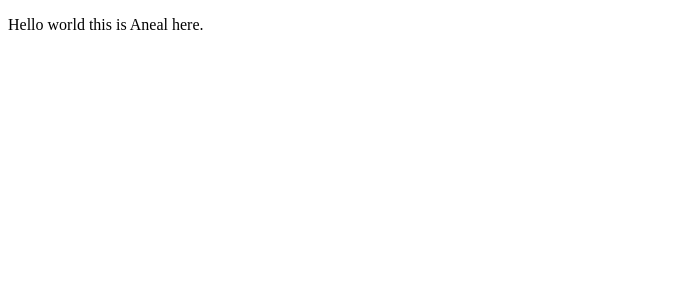
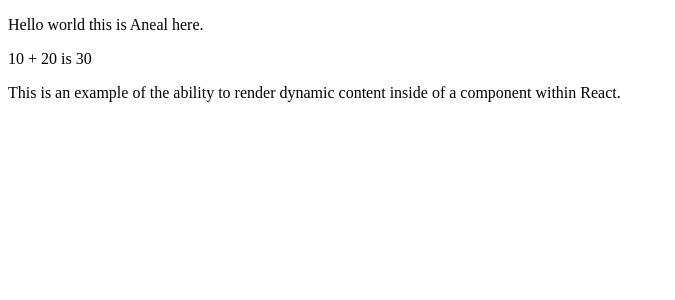
Before and after one commit to anealbening/applicationdemo, a React (Create React App) app: page / in a window 1280 px wide. Shown: the top 300 px of the page, without its empty margins (0-675 px from the left). Built offline with nearby package versions, Linux system fonts and the light colour scheme.

Commit message:
Removed the console log message and implemented dynamic addition to display to the user.

```diff
--- a/src/App.js
+++ b/src/App.js
@@ -1,9 +1,15 @@
 import React from 'react'
 const App = () => {
-  console.log('Hello from component. This is Aneal here.')
+  const now = new Date()
+  const a = 10
+  const b = 20
   return (
     <div>
       <p>Hello world this is Aneal here.</p>
+      <p>
+        {a} + {b} is {a + b}
+      </p>
+      <p>This is an example of the ability to render dynamic content inside of a component within React.</p>
     </div>
   )
 }
```
